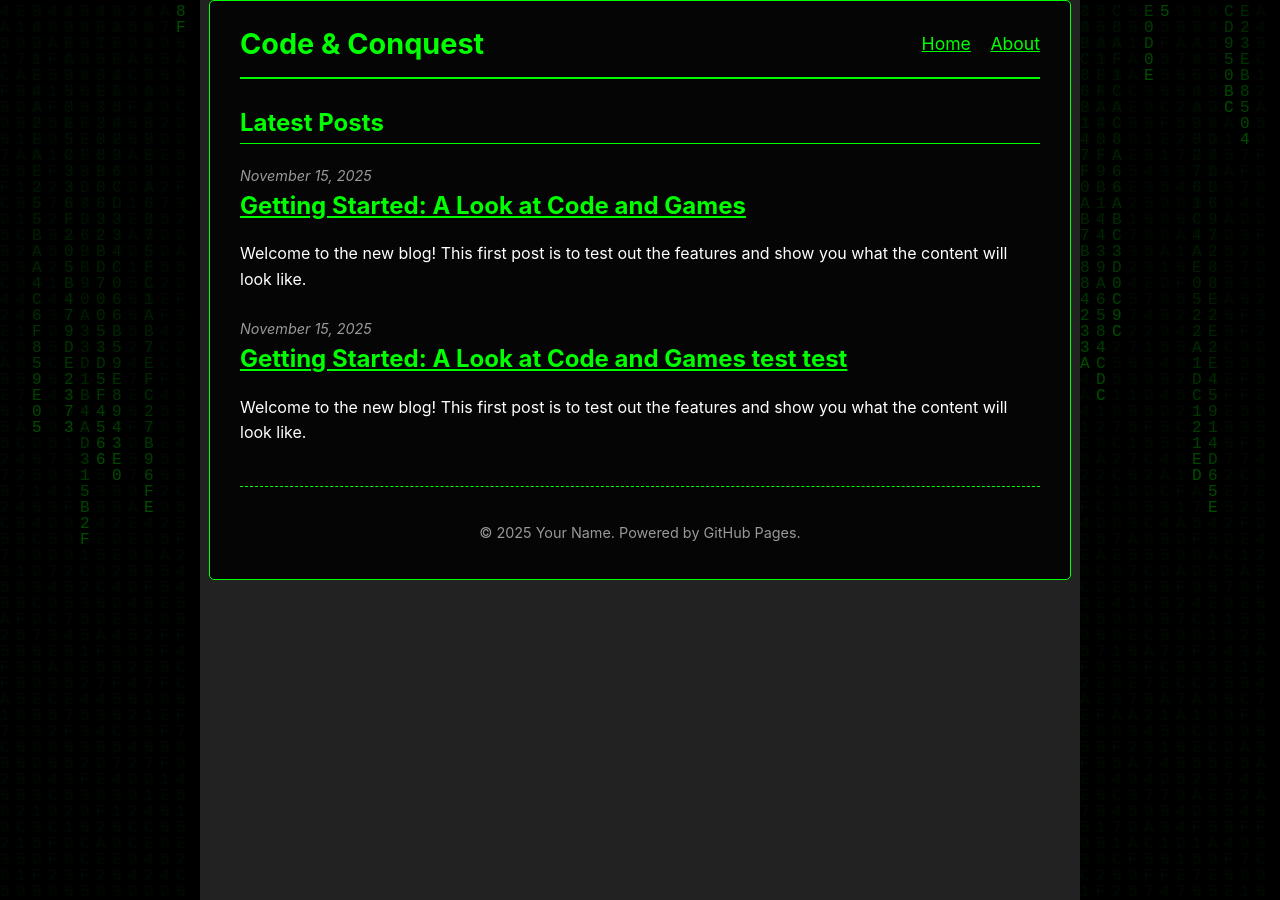
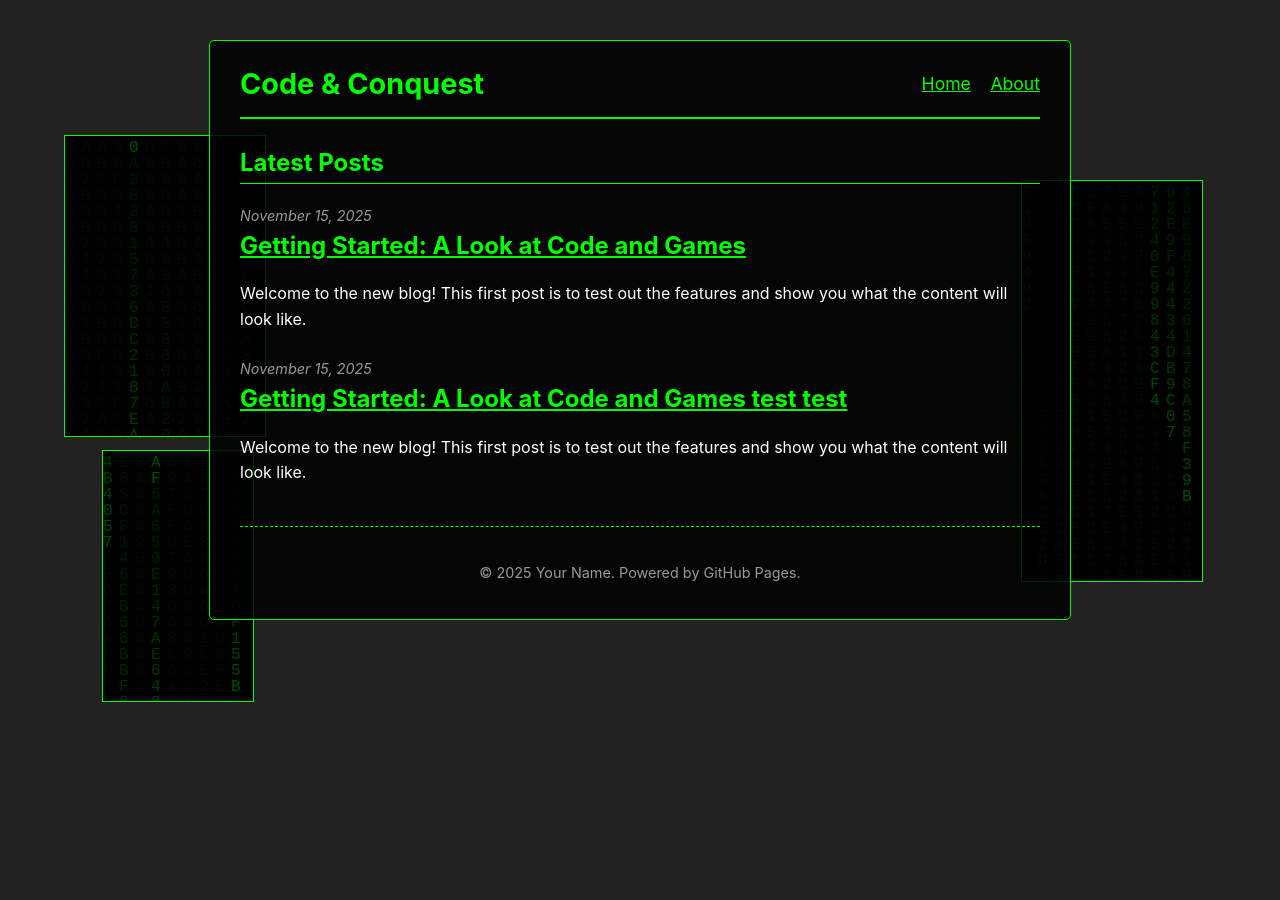
Before and after one commit to RobPiwowarek/RobPiwowarek.github.io, a Jekyll site: the page built from index.md, in a window 1280 px wide. Built offline with Jekyll 4.4.1, drawn with Linux system fonts in a browser that asks for light colours.

Commit message:
styling 3

```diff
--- a/_layouts/default.html
+++ b/_layouts/default.html
@@ -8,13 +8,17 @@
     <link rel="stylesheet" href="{{ site.baseurl }}/assets/css/rts_background.css">
 </head>
 <body>
-   <aside class="matrix-sidebar" id="matrix-sidebar-left">
-        <canvas id="matrix-left"></canvas>
-    </aside>
+   <div class="matrix-box" id="matrix-box-1">
+        <canvas id="matrix-canvas-1"></canvas>
+    </div>
 
-    <aside class="matrix-sidebar" id="matrix-sidebar-right">
-        <canvas id="matrix-right"></canvas>
-    </aside>
+    <div class="matrix-box" id="matrix-box-2">
+        <canvas id="matrix-canvas-2"></canvas>
+    </div>
+
+    <div class="matrix-box" id="matrix-box-3">
+        <canvas id="matrix-canvas-3"></canvas>
+    </div>
 
     <div class="container">
         <header class="site-header">
--- a/assets/css/style.css
+++ b/assets/css/style.css
@@ -190,34 +190,27 @@ pre code {
 
 }
 
-/* --- NEW: Matrix Sidebar Layout --- */
+/* --- NEW: Asymmetric Matrix Boxes --- */
 
-/* 1. Style the sidebars */
-.matrix-sidebar {
-    position: fixed;
-    top: 0;
-    bottom: 0;
-    width: 200px; /* Width of the sidebars */
-    z-index: 1;
-    background-color: #000; /* Black background for the bars */
-}
-#matrix-sidebar-left {
-    left: 0;
-}
-#matrix-sidebar-right {
-    right: 0;
+/* 1. Main style for all boxes */
+.matrix-box {
+    position: fixed; /* Pins them to the viewport */
+    z-index: 1;      /* Sits behind content, but on top of page background */
+    background-color: #000;
+    border: 1px solid var(--border-color); /* The border you wanted */
+    overflow: hidden; /* Ensures canvas doesn't spill out */
 }
 
-/* 2. Make the canvas fill its sidebar parent */
-.matrix-sidebar canvas {
+/* 2. Style for the canvas inside any box */
+.matrix-box canvas {
     width: 100%;
     height: 100%;
 }
 
-/* 3. Adjust the main content to fit *between* the sidebars */
+/* 3. Your main content container */
 .container {
     position: relative;
-    z-index: 2; /* Sits on top */
+    z-index: 2; /* Sits ON TOP of the matrix boxes */
 
     /* "Fog" effect for readability */
     background-color: rgba(0, 0, 0, 0.85);
@@ -225,16 +218,41 @@ pre code {
     padding: 20px 30px;
     border-radius: 5px;
 
-    /* KEY: Give it margins to avoid sidebars */
+    /* KEY: Center it in the viewport */
     max-width: 800px;
-    margin: 0 auto; /* Center it */
+    margin: 40px auto; /* 40px top/bottom, centered left/right */
+}
+
+/*
+ * --- THIS IS THE FUN PART ---
+ * Tweak these values to get the exact look you want.
+ */
+#matrix-box-1 {
+    top: 15vh;  /* 15% from the top */
+    left: 5vw;  /* 5% from the left */
+    width: 200px;
+    height: 300px;
+}
+
+#matrix-box-2 {
+    top: 50vh;  /* 50% from the top */
+    left: 8vw;  /* 8% from the left (shifted) */
+    width: 150px;
+    height: 250px;
+}
+
+#matrix-box-3 {
+    top: 20vh;   /* 20% from the top */
+    right: 6vw;  /* 6% from the right */
+    width: 180px;
+    height: 400px;
 }
 
 
 /* --- 4. Responsive Design --- */
-/* On screens 1250px or narrower, hide the sidebars */
-@media (max-width: 1250px) {
-    .matrix-sidebar {
+/* On screens 1100px or narrower, hide the boxes */
+@media (max-width: 1100px) {
+    .matrix-box {
         display: none;
     }
 }
--- a/assets/js/matrix.js
+++ b/assets/js/matrix.js
@@ -70,6 +70,7 @@ window.addEventListener('DOMContentLoaded', () => {
     //
     // NOW, WE CALL THE FUNCTION FOR EACH CANVAS
     //
-    createMatrixRain('matrix-left');
-    createMatrixRain('matrix-right');
+    createMatrixRain('matrix-canvas-1');
+    createMatrixRain('matrix-canvas-2');
+    createMatrixRain('matrix-canvas-3');
 });
```
